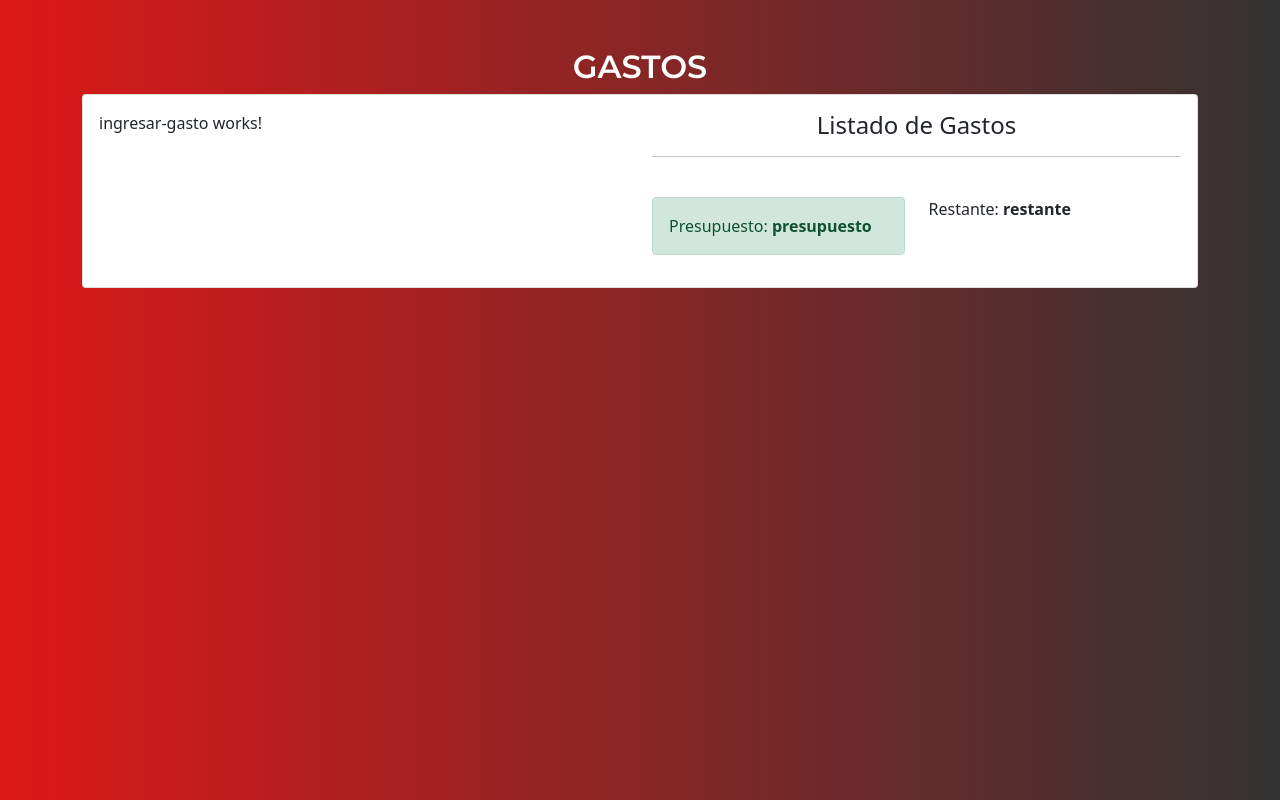
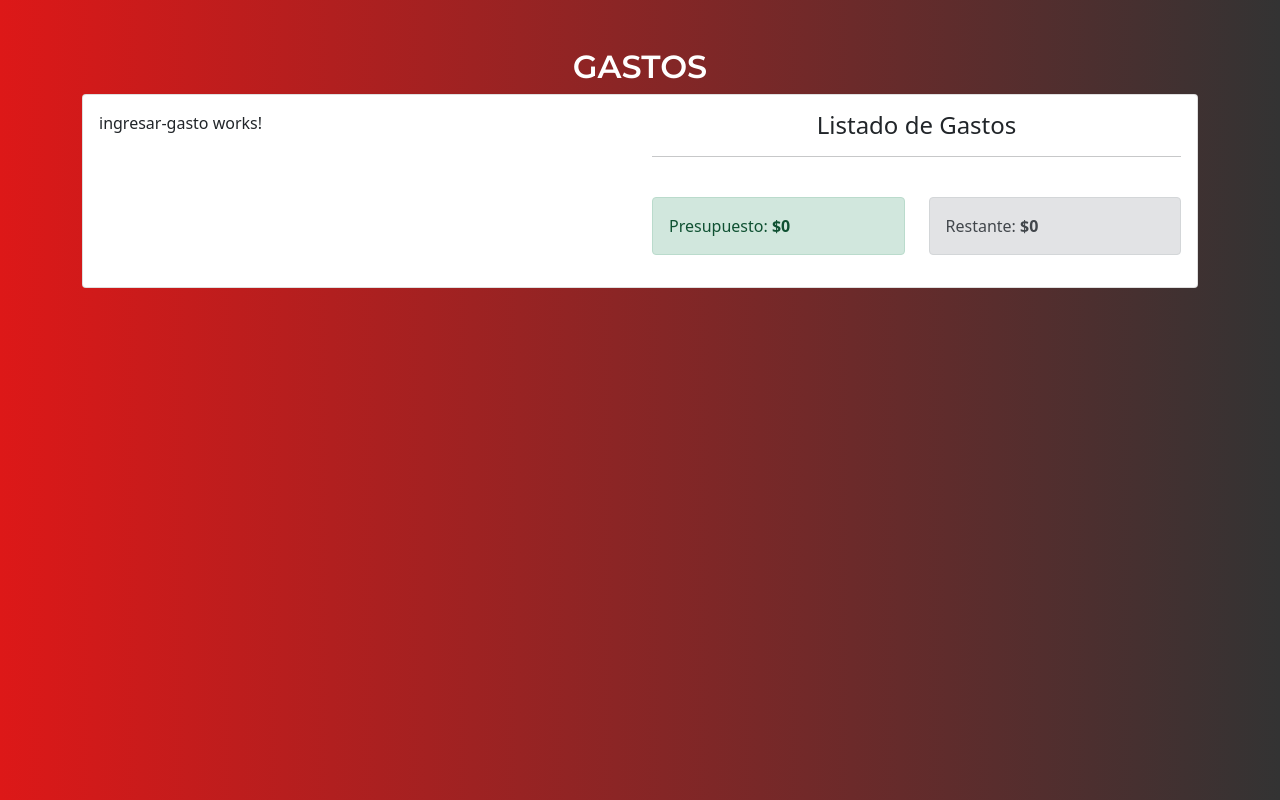
Before and after one commit to jodu07/presupuestoAngularApp, an Angular app: page /gastos in a window 1280 px wide. Built offline with nearby package versions, Linux system fonts and the light colour scheme.

Commit message:
component listaGastos

```diff
--- a/src/app/components/lista-gastos/lista-gastos.component.html
+++ b/src/app/components/lista-gastos/lista-gastos.component.html
@@ -3,12 +3,12 @@
 <div class="row" style="margin-top: 40px;">
     <div class="col-lg-6">
         <div class="alert alert-success sizeAlert">
-            Presupuesto: <strong>presupuesto</strong>
+            Presupuesto: <strong>${{presupuesto}}</strong>
         </div>
     </div>
     <div class="col-lg-6">
         <div class="sizeAlert" [ngClass]="aplicarColorRestante()">
-            Restante: <strong>restante</strong>
+            Restante: <strong>${{restante}}</strong>
         </div>
     </div>
 </div>
--- a/src/app/components/lista-gastos/lista-gastos.component.ts
+++ b/src/app/components/lista-gastos/lista-gastos.component.ts
@@ -12,37 +12,35 @@ export class ListaGastosComponent implements OnInit {
   listaGastos:any[]=[];
   presupuesto: number;
   restante: number;
-  subscripcion: Subscription;
+  subscription: Subscription;
 
   constructor(private _presupuestoService: PresupuestoService) {
     this.presupuesto = 0;
     this.restante = 0;
 
-    this.subscripcion = this._presupuestoService
-
-
+    this.subscription = this._presupuestoService.getGatos()
+    .subscribe( data => {
+      console.log(data);
+      this.restante = this.restante - data.cantidad;
+      this.listaGastos.push(data);
+    });
   }
 
-
-
-
   aplicarColorRestante(){
-
+    if(this.presupuesto / 4 > this.restante){
+      return 'alert alert-danger';
+    }else if(this.presupuesto / 2 > this.restante){
+      return 'alert alert-warning';
+    }else{
+      return 'alert alert-secondary';
+    }
   }
 
-
-
-
-
-
-
-
-
-
-
+  ngOnDestroy(): void {
+    this.subscription.unsubscribe();
+  }
 
   ngOnInit(): void {
-
     this.presupuesto = this._presupuestoService.presupuesto;
     this.restante = this._presupuestoService.restante
   }
```
